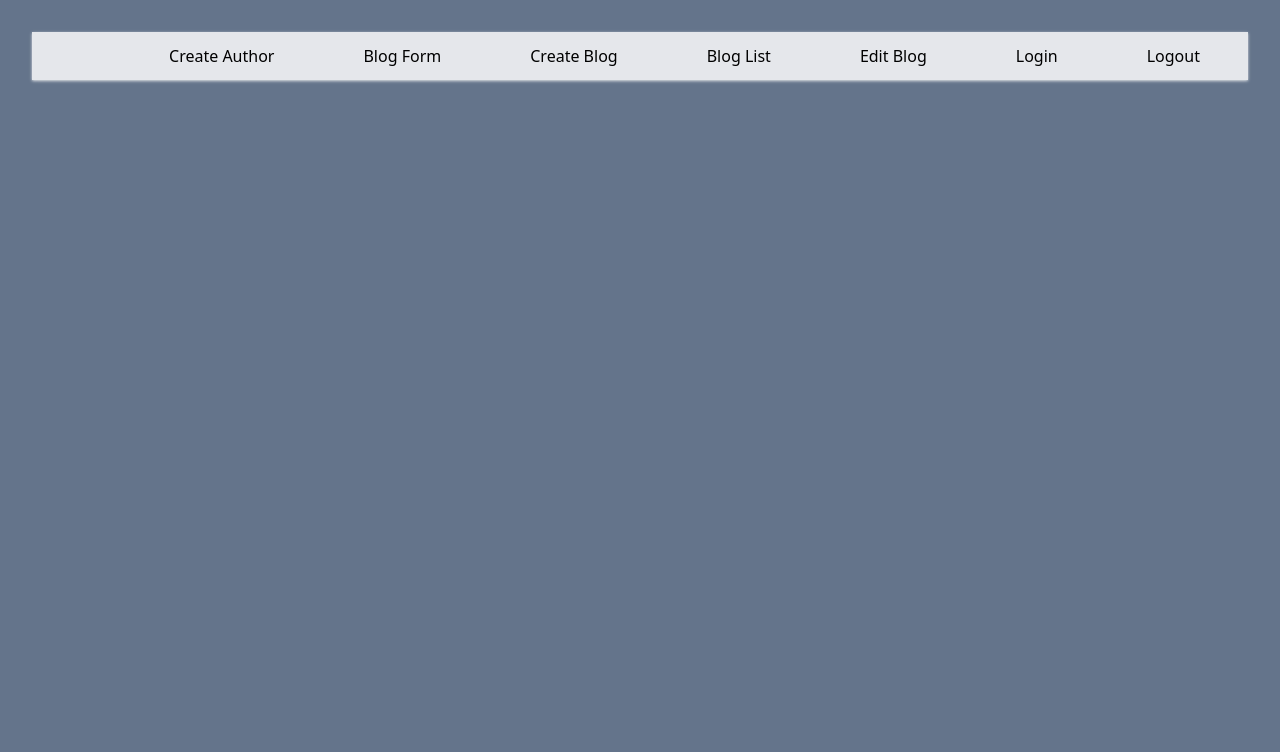
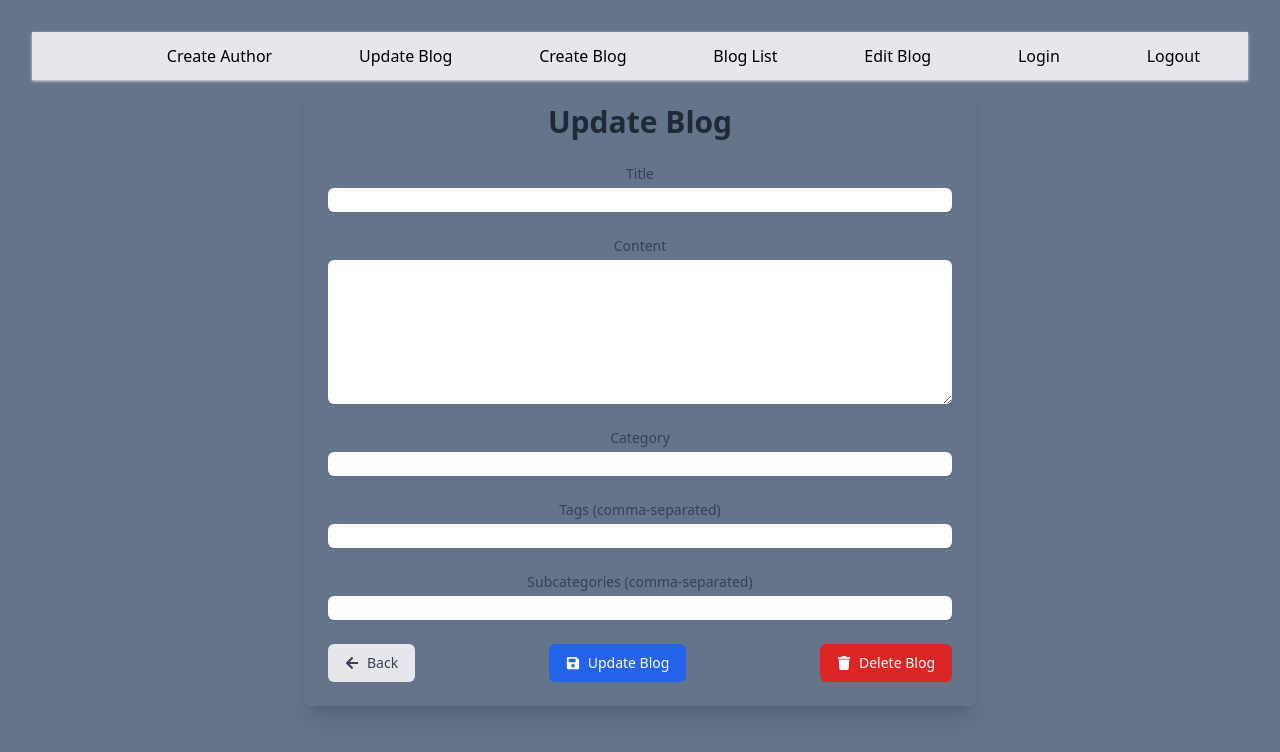
Before and after one commit to dpk10/blog, a React (Vite) app: page /updateblog in a window 1280 px wide. Shown: the top 752 px of the page. Built offline with nearby package versions, Linux system fonts and the light colour scheme.

Commit message:
update blog created

```diff
--- a/package.json
+++ b/package.json
@@ -15,6 +15,7 @@
     "jwt-decode": "^4.0.0",
     "react": "^18.3.1",
     "react-dom": "^18.3.1",
+    "react-icons": "^5.3.0",
     "react-router-dom": "^6.26.2",
     "react-toastify": "^10.0.5"
   },
--- a/src/App.jsx
+++ b/src/App.jsx
@@ -18,6 +18,7 @@ import Login from './pages/Login'
 import Logout from './pages/Logout'
 import PrivateRoute from './pages/PrivateRoute'
 import Dashboard from './components/Dashboard'
+import UpdateBlog from './pages/UpdateBlog'
 
 function App() {
   const isLoggedIn=window.localStorage.getItem("loggedIn");
@@ -70,6 +71,7 @@ function App() {
 
          <Route path='dashboard' element={<Dashboard/>}/>
          <Route path='/' element={<Home/>}/>
+         <Route path='updateblog' element={<UpdateBlog/>}/>
        </Routes>
         </AuthProvider>
 
--- a/src/components/Navbar.jsx
+++ b/src/components/Navbar.jsx
@@ -24,7 +24,8 @@ const Navbar = () => {
 
 
             <Link to="/create_author">Create Author</Link>
-            <Link to="/blogform">Blog Form</Link>
+            <Link to="/updateblog">Update Blog</Link>
+            {/* <Link to="/blogform">Blog Form</Link> */}
             <Link to="/blogs">Create Blog</Link>
 
             {/* <Link to="/authorform">Author Form</Link> */}
--- /dev/null
+++ b/src/pages/UpdateBlog.jsx
@@ -0,0 +1,190 @@
+import { useEffect, useState } from 'react';
+import { useParams, useNavigate } from 'react-router-dom';
+import { useAuth } from '../context/AuthContext';
+import { toast } from 'react-toastify';
+import { motion } from 'framer-motion';
+import { FaSave, FaTrash, FaArrowLeft } from 'react-icons/fa';
+
+
+const UpdateBlog = () => {
+  const { id } = useParams();
+  const navigate = useNavigate();
+  const { getBlog, updateBlog, deleteBlog } = useAuth();
+  const [blog, setBlog] = useState({ title: '', body: '', category: '', tags: [], subcategory: [] });
+  const [loading, setLoading] = useState(true);
+
+  useEffect(() => {
+    const fetchBlog = async () => {
+      try {
+        const blogData = await getBlog(id);
+        setBlog({
+          ...blogData,
+          tags: blogData.tags.join(', '),
+          subcategory: blogData.subcategory.join(', ')
+        });
+      } catch (error) {
+        toast.error('Failed to load blog. Please try again.');
+        console.error(error);
+      } finally {
+        setLoading(false);
+      }
+    };
+
+    fetchBlog();
+  }, [id, getBlog]);
+
+  const handleChange = (e) => {
+    const { name, value } = e.target;
+    setBlog(prevBlog => ({
+      ...prevBlog,
+      [name]: value
+    }));
+  };
+
+  const handleSubmit = async (e) => {
+    e.preventDefault();
+    setLoading(true);
+    try {
+      const updatedBlog = {
+        ...blog,
+        tags: blog.tags.split(',').map(tag => tag.trim()),
+        subcategory: blog.subcategory.split(',').map(sub => sub.trim())
+      };
+      await updateBlog(id, updatedBlog);
+      toast.success('Blog updated successfully!');
+      navigate(`/blogs/${id}`);
+    } catch (error) {
+      toast.error('Failed to update blog. Please try again.');
+      console.error(error);
+    } finally {
+      setLoading(false);
+    }
+  };
+
+  const handleDelete = async () => {
+    if (window.confirm('Are you sure you want to delete this blog?')) {
+      setLoading(true);
+      try {
+        await deleteBlog(id);
+        toast.success('Blog deleted successfully!');
+        navigate('/');
+      } catch (error) {
+        toast.error('Failed to delete blog. Please try again.');
+        console.error(error);
+      } finally {
+        setLoading(false);
+      }
+    }
+  };
+
+  if (loading) {
+    return (
+      <div className="flex justify-center items-center h-screen">
+        <div className="animate-spin rounded-full h-32 w-32 border-t-2 border-b-2 border-blue-500"></div>
+      </div>
+    );
+  }
+
+  return (
+    <motion.div
+      initial={{ opacity: 0, y: 20 }}
+      animate={{ opacity: 1, y: 0 }}
+      exit={{ opacity: 0, y: -20 }}
+      transition={{ duration: 0.5 }}
+      className="max-w-2xl mx-auto p-6 bg-blue rounded-lg shadow-xl">
+        <div className=" ">
+        <h2 className="text-3xl font-bold mb-6 text-center text-gray-800">Update Blog</h2>
+      <form onSubmit={handleSubmit} className="space-y-6">
+        <div>
+          <label htmlFor="title" className="block text-sm font-medium text-gray-700">Title</label>
+          <input
+            type="text"
+            id="title"
+            name="title"
+            value={blog.title}
+            onChange={handleChange}
+            className="mt-1 block w-full rounded-md border-gray-300 shadow-sm focus:border-blue-300 focus:ring focus:ring-blue-200 focus:ring-opacity-50"
+            required
+          />
+        </div>
+        <div>
+          <label htmlFor="body" className="block text-sm font-medium text-gray-700">Content</label>
+          <textarea
+            id="body"
+            name="body"
+            value={blog.body}
+            onChange={handleChange}
+            rows="6"
+            className="mt-1 block w-full rounded-md border-gray-300 shadow-sm focus:border-blue-300 focus:ring focus:ring-blue-200 focus:ring-opacity-50"
+            required
+          ></textarea>
+        </div>
+        <div>
+          <label htmlFor="category" className="block text-sm font-medium text-gray-700">Category</label>
+          <input
+            type="text"
+            id="category"
+            name="category"
+            value={blog.category}
+            onChange={handleChange}
+            className="mt-1 block w-full rounded-md border-gray-300 shadow-sm focus:border-blue-300 focus:ring focus:ring-blue-200 focus:ring-opacity-50"
+          />
+        </div>
+        <div>
+          <label htmlFor="tags" className="block text-sm font-medium text-gray-700">Tags (comma-separated)</label>
+          <input
+            type="text"
+            id="tags"
+            name="tags"
+            value={blog.tags}
+            onChange={handleChange}
+            className="mt-1 block w-full rounded-md border-gray-300 shadow-sm focus:border-blue-300 focus:ring focus:ring-blue-200 focus:ring-opacity-50"
+          />
+        </div>
+        <div>
+          <label htmlFor="subcategory" className="block text-sm font-medium text-gray-700">Subcategories (comma-separated)</label>
+          <input
+            type="text"
+            id="subcategory"
+            name="subcategory"
+            value={blog.subcategory}
+            onChange={handleChange}
+            className="mt-1 block w-full rounded-md border-gray-300 shadow-sm focus:border-blue-300 focus:ring focus:ring-blue-200 focus:ring-opacity-50"
+          />
+        </div>
+        <div className="flex justify-between">
+          <motion.button
+            whileHover={{ scale: 1.05 }}
+            whileTap={{ scale: 0.95 }}
+            type="button"
+            onClick={() => navigate(-1)}
+            className="inline-flex items-center px-4 py-2 border border-transparent text-sm font-medium rounded-md text-gray-700 bg-gray-200 hover:bg-gray-300 focus:outline-none focus:ring-2 focus:ring-offset-2 focus:ring-gray-500"
+          >
+            <FaArrowLeft className="mr-2" /> Back
+          </motion.button>
+          <motion.button
+            whileHover={{ scale: 1.05 }}
+            whileTap={{ scale: 0.95 }}
+            type="submit"
+            className="inline-flex items-center px-4 py-2 border border-transparent text-sm font-medium rounded-md text-white bg-blue-600 hover:bg-blue-700 focus:outline-none focus:ring-2 focus:ring-offset-2 focus:ring-blue-500"
+          >
+            <FaSave className="mr-2" /> Update Blog
+          </motion.button>
+          <motion.button
+            whileHover={{ scale: 1.05 }}
+            whileTap={{ scale: 0.95 }}
+            type="button"
+            onClick={handleDelete}
+            className="inline-flex items-center px-4 py-2 border border-transparent text-sm font-medium rounded-md text-white bg-red-600 hover:bg-red-700 focus:outline-none focus:ring-2 focus:ring-offset-2 focus:ring-red-500"
+          >
+            <FaTrash className="mr-2" /> Delete Blog
+          </motion.button>
+        </div>
+      </form>
+        </div>
+
+    </motion.div>
+  );
+};
+
+export default UpdateBlog;
```
Also changed, not shown: 1 other file (tests, documents, lock files or other folders).
